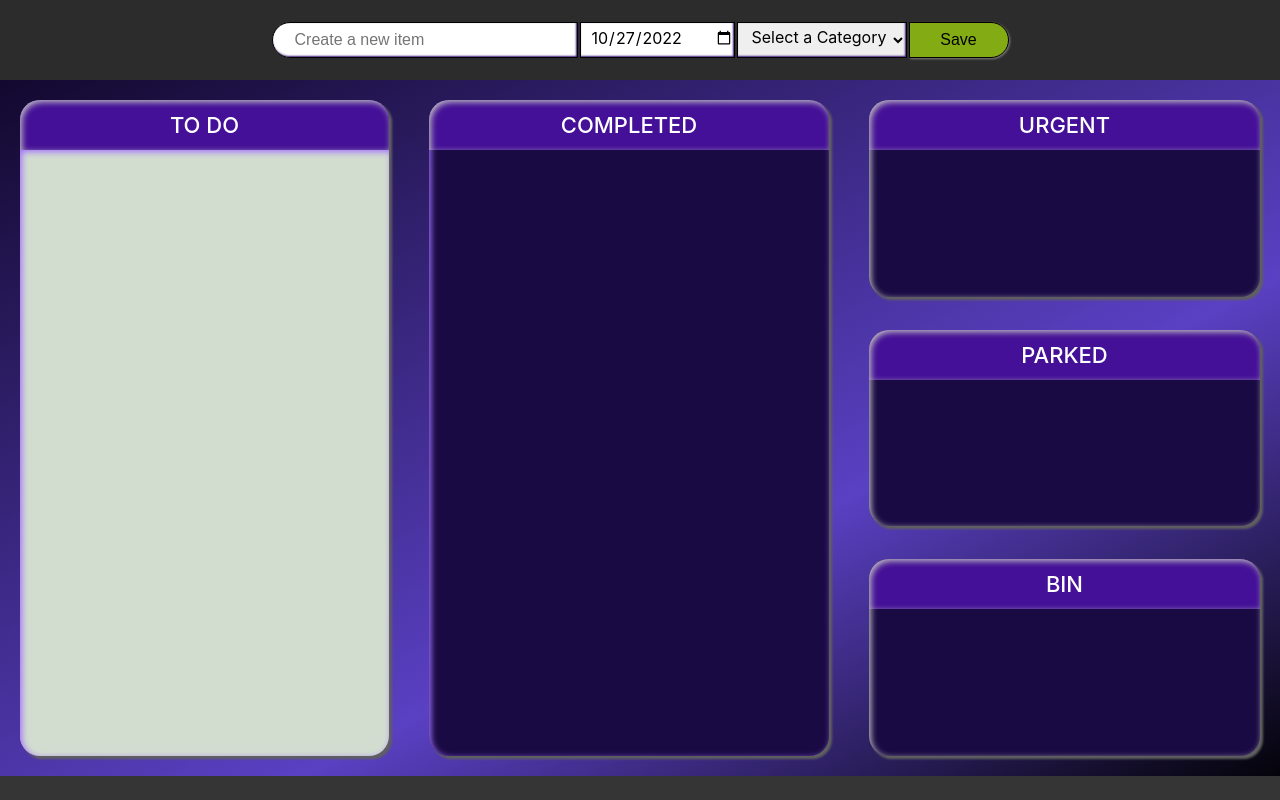
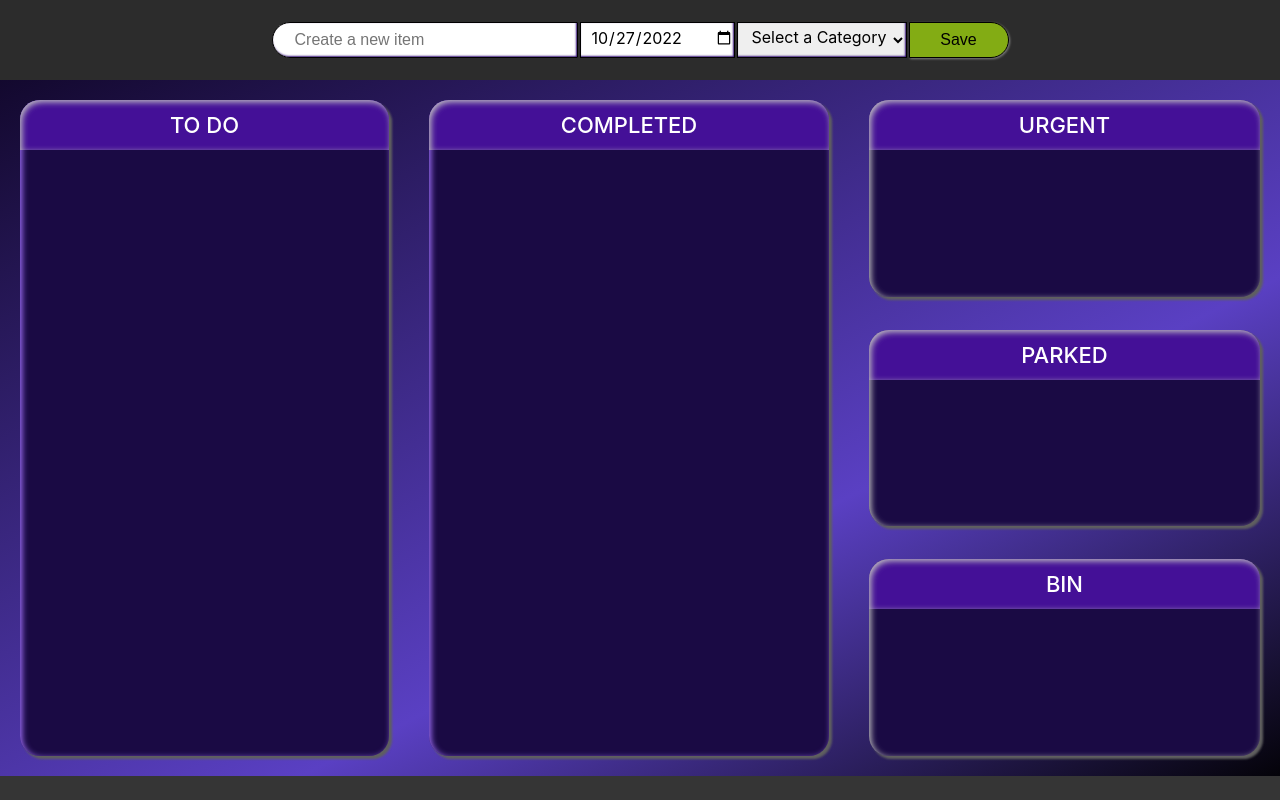
Before and after one commit to ijwilliamson/ToDo-Manager, a React (Create React App) app: page / in a window 1280 px wide. Built offline with nearby package versions, Linux system fonts and the light colour scheme.

Commit message:
CRUD updated and working with all Bins

```diff
--- a/src/App.js
+++ b/src/App.js
@@ -27,7 +27,13 @@ function App() {
   }, [])
 
   useEffect(() => {
-      if (tItems.length>0){
+      let itemCount = 0;
+      for (let i=0; i<tItems.length;i++){
+        for(let ii=0;ii<tItems[i].length;i++){
+          itemCount+=1
+        }
+      }
+      if (itemCount>0){
          localStorage.setItem(_LocalStorageKey, JSON.stringify(tItems))
          localStorage.setItem(_LocalAutoIdKey, autoId.current)
       }
@@ -44,10 +50,6 @@ function App() {
     console.log("handle insertToDo")
     let _tItems = [...tItems]
 
-    // extract just the current bin items
-    // const _bin = [..._tItems[bin]]
-
-    // add the new item to the temp bin copy
     const newToDo =
         {id: autoId.current,
           title: title,
@@ -60,7 +62,7 @@ function App() {
           urgent: false,
           icon: 0}
 
-    // remove the old bin and insert the new bin
+    // add the new item to the currentBin of the temp tItems
     _tItems[currentBin].push(newToDo)
 
     // update the items
@@ -89,7 +91,12 @@ function App() {
   const updateToDo = (toDoObject) => {
     let _tItems = [...tItems]
 
-    _tItems.splice(toDoIndex(toDoObject.id),1,toDoObject)
+    let _currentBinItems = [..._tItems[currentBin]]
+
+    _currentBinItems.splice(toDoIndex(toDoObject.id),1,toDoObject)
+
+    _tItems.splice(currentBin,1,_currentBinItems)
+
     tItemsUpdate([..._tItems])
 
     console.log("end update")
@@ -104,7 +111,7 @@ function App() {
 
     //Move selection to next item
     const index = toDoIndex(toDoObject.id);
-    if (index === tItems.length-1){
+    if (index === tItems[currentBin].length-1){
       toDoIndexChange(-1);
     } else {
       toDoIndexChange(1);
@@ -112,11 +119,20 @@ function App() {
 
     //Delete the to Do item
     let _tItems = [...tItems]
-    _tItems.splice(toDoIndex(toDoObject.id),1)
+
+    let _currentBinItems = [..._tItems[currentBin]]
+
+    _currentBinItems.splice(index,1)
+
+    _tItems.splice(currentBin,1,_currentBinItems)
+
     tItemsUpdate([..._tItems])
 
     console.log("end delete")
   }
+
+
+
 
 // User Interaction functions
 
@@ -137,7 +153,7 @@ function App() {
     }
     else if (event.key ==="Delete" || event.key ==="Backspace") {
 
-      const toDoObject = tItems[toDoIndex(selectedItem)]
+      const toDoObject = tItems[currentBin][toDoIndex(selectedItem)]
       deleteToDo(toDoObject)
       console.log("got delete")}
 
@@ -153,16 +169,17 @@ function App() {
     //i.e. -1 goes back 1 goes forward
 
     let newSelectedIndex = toDoIndex(selectedItem)+value;
+    console.log(newSelectedIndex)
+    if (newSelectedIndex<0) newSelectedIndex=tItems[currentBin].length-1
+    if (newSelectedIndex>tItems[currentBin].length-1) newSelectedIndex = 0
+    console.log(newSelectedIndex)
 
-    if (newSelectedIndex<0) newSelectedIndex=tItems.length-1
-    if (newSelectedIndex>tItems.length-1) newSelectedIndex = 0
-
-    selectedItemUpdate(tItems[newSelectedIndex].id)
+    selectedItemUpdate(tItems[currentBin][newSelectedIndex].id)
 
   }
 
   const toDoIndex = (id)=>{
-    let _tItems = [...tItems]
+    let _tItems = [...tItems[currentBin]]
     const indexSearch = (item) => item.id === id;
     const index = _tItems.findIndex(indexSearch)
     return index
@@ -189,12 +206,6 @@ function App() {
                         keydown={keyPress} focus={onBinFocus}
                         selected={(currentBin==0)?true : false}/>
 
-
-          {/* <toDo-content binId={0} tabIndex={0} onKeyDown={keyPress} onFocus={onBinFocus}>
-            {readToDo(0)}
-          </toDo-content>  */}
-
-          {/* <footer></footer> */}
         </toDo-Col>
 
         <toDo-Col>
@@ -248,12 +259,12 @@ const ToDoContent = (props) => {
 // console.log(props.read(0))
 
    const JSX = props.read(props.binId);
-  console.log(props.selected)
+
   return (
     <toDo-content binId={props.binId} tabIndex={0}
                   onKeyDown={props.keydown}
                   onFocus={props.focus}
-                  class={(props.selected)?"contentSelected":""}>
+                  class={(props.selecmoveted)?"contentSelected":""}>
     {JSX}
   </toDo-content>
   )
```
